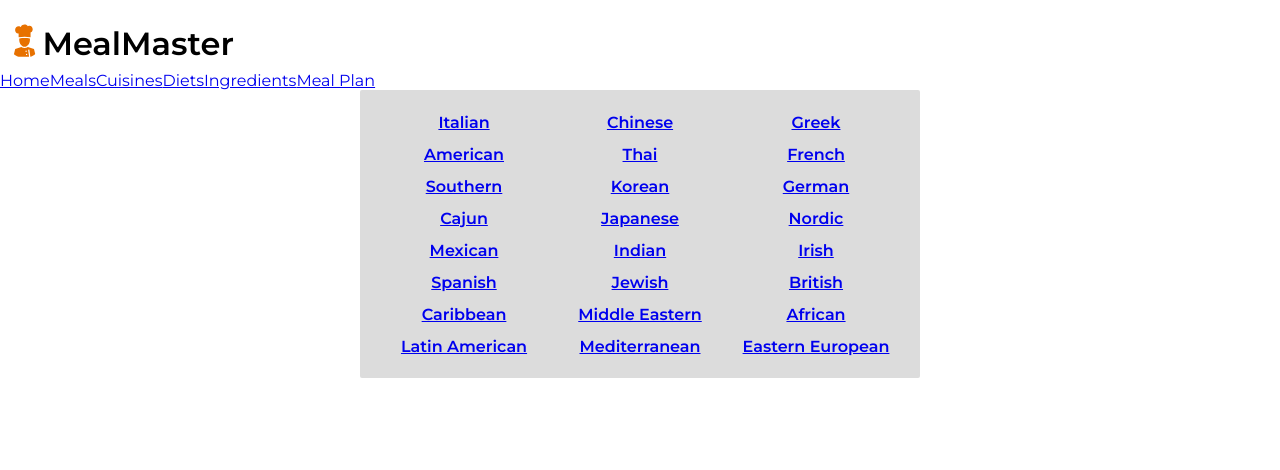
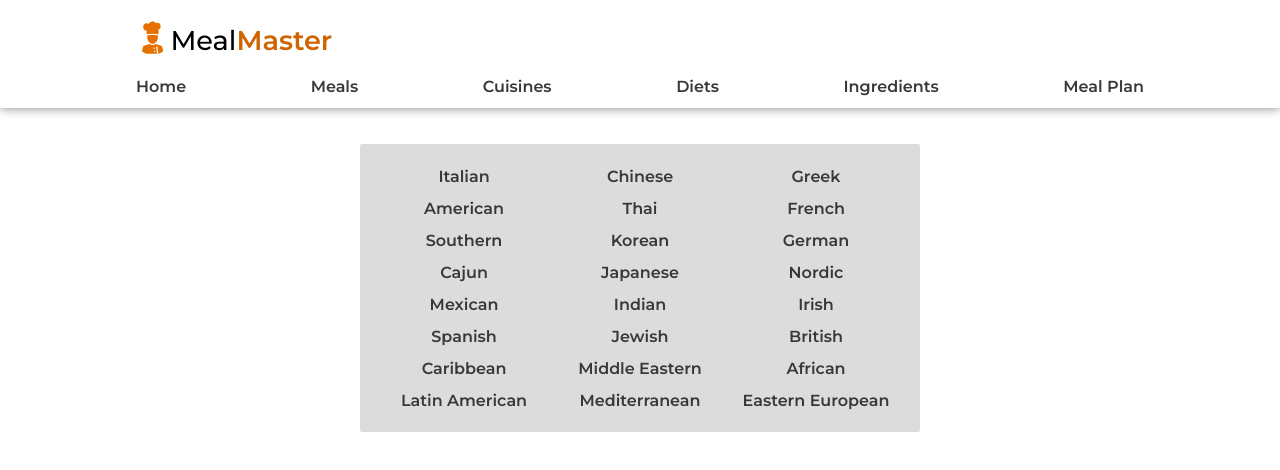
Before and after one commit to rachel-laws/recipe-app, a React (Create React App) app: page /Cuisines in a window 1280 px wide. Shown: the top 470 px of the page. Built offline with nearby package versions, Linux system fonts and the light colour scheme.

Commit message:
Style header and nav

```diff
--- a/src/index.css
+++ b/src/index.css
@@ -8,8 +8,69 @@ html {
   font-family: 'Montserrat', sans-serif;
 }
 
+body {
+  margin-inline: 10%;
+}
+
+h3 {
+  font-size: 1.5rem;
+  color: rgb(56 56 56);
+}
+
+h4 {
+  font-size: 1.1rem;
+  color: rgb(56 56 56);
+  line-height: 2.5rem;
+  margin: 2rem 0rem;
+}
+
+a {
+  color: rgb(56 56 56);
+  text-decoration: none;
+}
+
 .splide__arrow {
   background: white !important;
   width: 2.1rem !important;
   height: 2.1rem !important;
 }
+
+header {
+  position: fixed;
+  left: 0;
+  top: 0;
+  right: 0;
+  z-index: 999;
+  width: 100vw;
+  padding-inline: 10%;
+  background: #fff;
+  box-shadow: 0 0 10px rgb(0 0 0 / 0.5);
+}
+
+.title {
+  font-size: 1.7rem;
+  font-weight: 500;
+}
+
+.title span {
+  color: #cf6400;
+  font-weight: 600;
+}
+
+nav {
+  width: 100%;
+  display: flex;
+  justify-content: space-between;
+  align-items: center;
+  padding: 0.5rem 0rem;
+}
+
+nav a {
+  padding: 0.25rem 0.5rem;
+  font-weight: 600;
+}
+
+.home,
+.cuisines {
+  margin-top: 9rem;
+}
```
